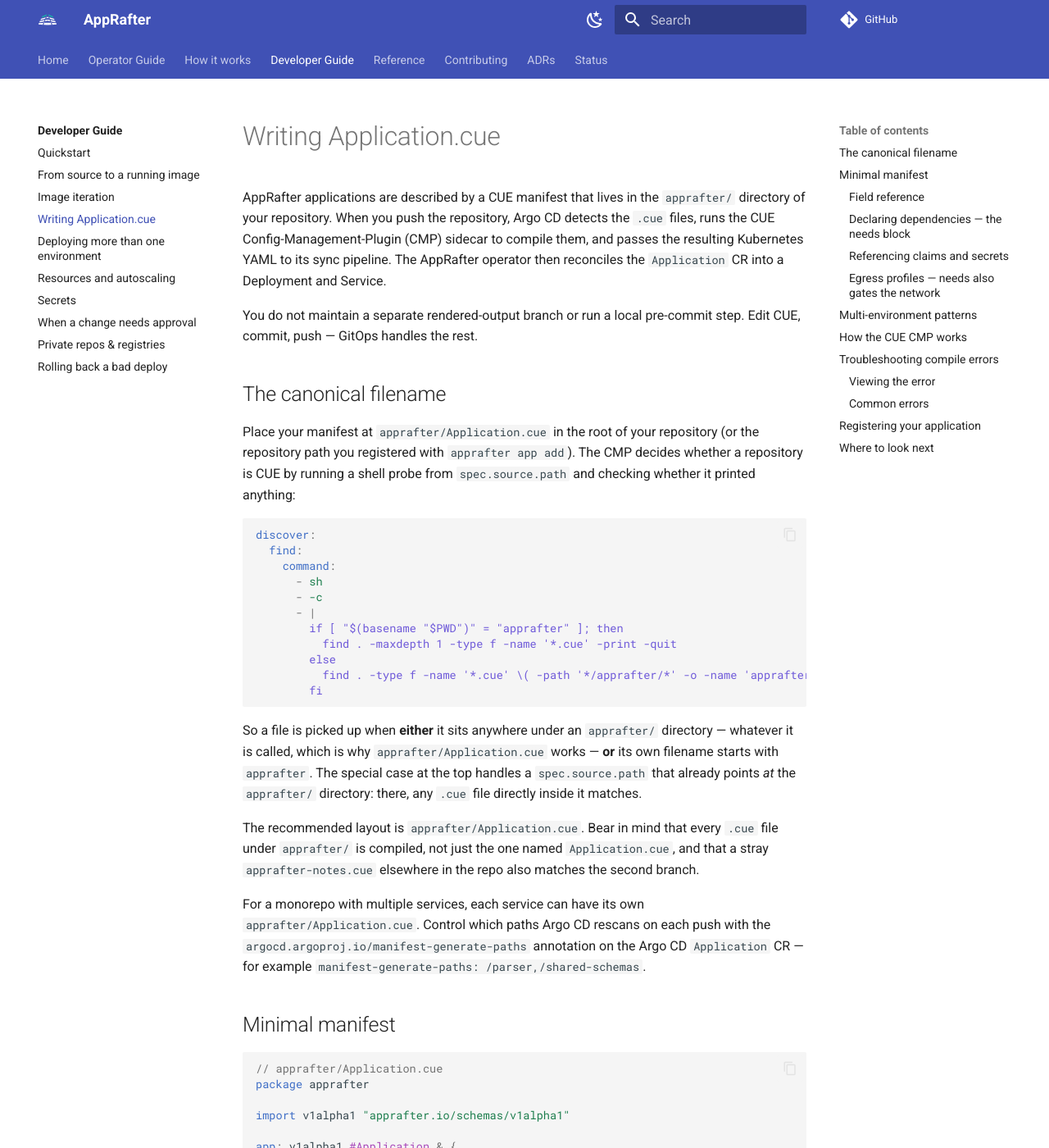
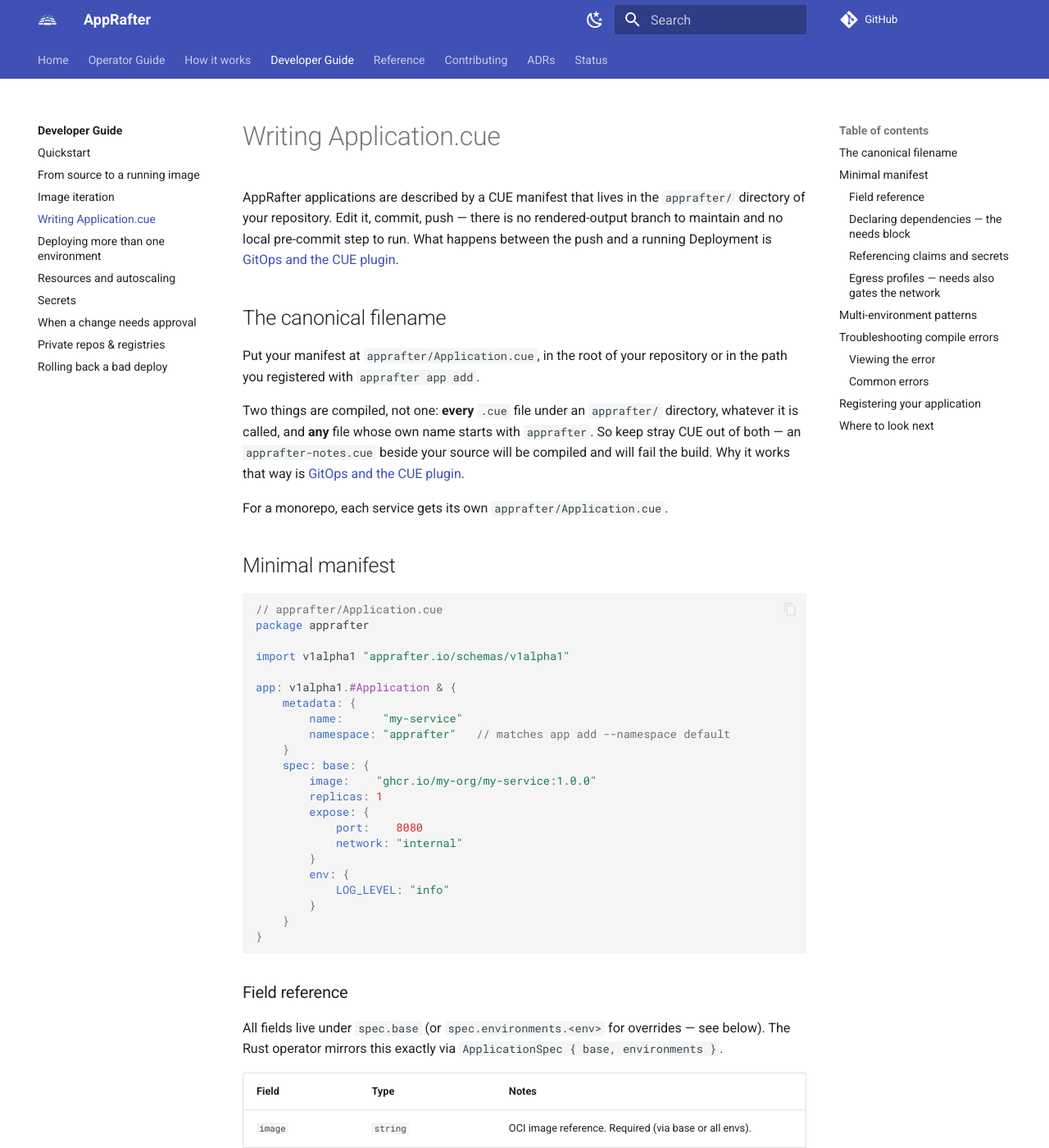
Before and after one commit to AppRafter/apprafter, an MkDocs documentation site: the page built from docs/dev-guide/application-cue.md, in a window 1280 px wide and 1400 px high. Shown: the whole window at 82% size. Built offline with MkDocs 1.6.1 and Material for MkDocs 9.7.7, drawn with Linux system fonts in a browser that asks for light colours; comment, search, counter and statistics services are not loaded; some of the changed text lies outside the part shown.

Commit message:
docs: the CUE plugin gets the page it never had
`application-cue.md` opened by explaining Argo CD's discovery, the
plugin sidecar and the operator's reconcile — three components, before
the reader had written a line of CUE — and carried a shell probe, the
sidecar's three internals and a kubectl log recipe further down. Roughly
forty per cent of a page whose job is a field reference.

There was nowhere to put it: no mechanism page existed for the CMP or
for GitOps at all, which is why the owner's finding named this passage
specifically. `how-it-works/gitops-and-the-cue-cmp.md` is that page.

What the guide keeps is the rule, in the imperative: put the manifest at
apprafter/Application.cue, and know that every .cue under an apprafter/
directory is compiled and so is any file whose name starts with
apprafter — so keep stray CUE out of both. That last clause is the only
part of the probe a reader can act on, and it is the part that bites.

ADR 0029 moves to the new page with the paragraph it is authority for.
ADR 0044 and ADR 0046 are dropped from the trailer under the whole-file
rule: neither told a reader following the recipe anything they could
act on.

The `schema-check-ignore` for `spec.source.path` moves too. Left behind
on a page that no longer names the field it exempts, it would have
become an exemption silencing nothing — and `exemptions` is compared for
equality in both directions, so that shows up as a finding rather than
as nothing.

One self-inflicted catch, and the class earned its keep: shortening
"under your own `<your-repo>/cue.mod/pkg/`" to "`cue.mod/pkg/`" turned a
path belonging to the reader into a claim about this repository, and
code-path said so. The marker is back.

Census: adr_references 91 -> 88.

Co-Authored-By: Claude Opus 5 (1M context) <noreply@anthropic.com>
Claude-Session: https://claude.ai/code/session_01WbPAZy6KmkaLV4PwDBb4iN

````diff
--- a/docs/dev-guide/application-cue.md
+++ b/docs/dev-guide/application-cue.md
@@ -1,66 +1,27 @@
 ---
 description: "Field-by-field guide to the CUE manifest that describes an application — image, expose, resources, needs, and per-environment overrides."
-schema-check-ignore:
-  - path: "spec.source.path"
-    reason: external-tool
-    since: v0.2.44
-    note: Argo CD's Application CR, whose field set AppRafter does not model
 ---
 
 # Writing Application.cue
 
-AppRafter applications are described by a CUE manifest that lives
-in the `apprafter/` directory of your repository. When you push the
-repository, Argo CD detects the `.cue` files, runs the CUE
-Config-Management-Plugin (CMP) sidecar to compile them, and passes
-the resulting Kubernetes YAML to its sync pipeline. The AppRafter
-operator then reconciles the `Application` CR into a Deployment and
-Service.
-
-You do not maintain a separate rendered-output branch or run a
-local pre-commit step. Edit CUE, commit, push — GitOps handles
-the rest.
+AppRafter applications are described by a CUE manifest that lives in the
+`apprafter/` directory of your repository. Edit it, commit, push — there is no
+rendered-output branch to maintain and no local pre-commit step to run. What
+happens between the push and a running Deployment is
+[GitOps and the CUE plugin](../how-it-works/gitops-and-the-cue-cmp.md).
 
 ## The canonical filename
 
-Place your manifest at `apprafter/Application.cue` in the root
-of your repository (or the repository path you registered with
-`apprafter app add`). The CMP decides whether a repository is CUE by
-running a shell probe from `spec.source.path` and checking whether it
-printed anything:
+Put your manifest at `apprafter/Application.cue`, in the root of your
+repository or in the path you registered with `apprafter app add`.
 
-```yaml
-discover:
-  find:
-    command:
-      - sh
-      - -c
-      - |
-        if [ "$(basename "$PWD")" = "apprafter" ]; then
-          find . -maxdepth 1 -type f -name '*.cue' -print -quit
-        else
-          find . -type f -name '*.cue' \( -path '*/apprafter/*' -o -name 'apprafter*.cue' \) -print -quit
-        fi
-```
+Two things are compiled, not one: **every** `.cue` file under an `apprafter/`
+directory, whatever it is called, and **any** file whose own name starts with
+`apprafter`. So keep stray CUE out of both — an `apprafter-notes.cue` beside
+your source will be compiled and will fail the build. Why it works that way is
+[GitOps and the CUE plugin](../how-it-works/gitops-and-the-cue-cmp.md#what-makes-a-repository-cue).
 
-So a file is picked up when **either** it sits anywhere under an
-`apprafter/` directory — whatever it is called, which is why
-`apprafter/Application.cue` works — **or** its own filename starts
-with `apprafter`. The special case at the top handles a
-`spec.source.path` that already points *at* the `apprafter/`
-directory: there, any `.cue` file directly inside it matches.
-
-The recommended layout is `apprafter/Application.cue`. Bear in mind
-that every `.cue` file under `apprafter/` is compiled, not just the
-one named `Application.cue`, and that a stray `apprafter-notes.cue`
-elsewhere in the repo also matches the second branch.
-
-For a monorepo with multiple services, each service can have its
-own `apprafter/Application.cue`. Control which paths Argo CD
-rescans on each push with the
-`argocd.argoproj.io/manifest-generate-paths` annotation on the
-Argo CD `Application` CR — for example
-`manifest-generate-paths: /parser,/shared-schemas`.
+For a monorepo, each service gets its own `apprafter/Application.cue`.
 
 ## Minimal manifest
 
@@ -349,37 +310,6 @@ With `--env prod`:
 Registered without `--env`, the operator uses `spec.base` directly
 without applying any environment overlay.
 
-## How the CUE CMP works
-
-The CUE plugin runs in a sidecar container named `cue-cmp`, inside
-the Argo CD `argocd-repo-server` pod. When Argo CD clones a repository
-and the discovery probe above prints a match, the sidecar runs its
-`entrypoint.sh`, which does three things worth knowing about:
-
-1. **It changes directory into `apprafter/`** when `spec.source.path`
-   pointed at a parent. Everything below runs from the package
-   directory.
-2. **It writes the schema and the `claim` binding into your checkout**
-   — a workspace-local CUE module holding the exact
-   `apprafter.io/schemas/v1alpha1` the sidecar image ships, plus a
-   generated `apprafter_claim_gen.cue` that defines the `claim` value
-   your `env` references resolve against (ADR 0046). Both are
-   inject-wins: they overwrite anything you vendored. This is why you
-   do not vendor the schema yourself, and why bare
-   `claim.pg.url` selectors resolve without you declaring them.
-3. **It exports each manifest separately.** A single
-   `cue export ./... --out yaml` would emit your named top-level values
-   (`app: …`, `web: …`) as keys of one YAML document, which Argo CD
-   would reject as a manifest with no `apiVersion`. So the sidecar
-   exports to JSON, enumerates the top-level values that look like
-   Kubernetes objects (`apiVersion` + `kind` present), and re-exports
-   each one on its own with `cue export ./... -e <key> --out yaml`,
-   separated by `---`. Top-level helper values that are not Kubernetes
-   objects are skipped rather than emitted.
-
-The sidecar is installed and kept up to date by the platform-stack
-chart; no manual sidecar configuration is required on your part.
-
 ## Troubleshooting compile errors
 
 When CUE compilation fails, Argo CD surfaces the error in the
@@ -393,17 +323,8 @@ badge → expand the error accordion. The CMP wrapper normalizes
 CUE errors to a single-line summary in the badge, with the full
 `cue export` stderr in the expandable details.
 
-??? note "Reading the same thing from a shell"
-
-    ```sh
-    # Argo CD Application sync state.
-    kubectl get applications.argoproj.io <app-name> -n argocd \
-        -o jsonpath='{.status.conditions}'
-
-    # The CMP sidecar's log, for the full cue output. The container is
-    # named `cue-cmp` — `argocd-cue-cmp` is the image, not the container.
-    kubectl logs -n argocd deploy/argocd-repo-server -c cue-cmp --tail=50
-    ```
+Reading the same thing from a shell, including the plugin's own log, is on
+[GitOps and the CUE plugin](../how-it-works/gitops-and-the-cue-cmp.md#reading-it-when-it-goes-wrong).
 
 ### Common errors
 
@@ -412,14 +333,12 @@ CUE errors to a single-line summary in the badge, with the full
 The import path must match exactly. Confirm the `package` directive
 at the top of your file and the import string.
 
-Do **not** vendor the schemas into your repository. The sidecar lays
-its own bundled copy down inject-wins before rendering, so a schema
-you vendored under your own `<your-repo>/cue.mod/pkg/` tree is
-overwritten at sync time and only diverges from what actually renders.
-`apprafter app scaffold` stopped vendoring in ADR 0046 for exactly
-this reason. The one place vendoring still matters is running `cue` by
-hand — use `apprafter app validate`, which lays out the same workspace
-the sidecar does.
+Do **not** vendor the schemas into your repository: whatever you put under
+your own `<your-repo>/cue.mod/pkg/` is overwritten at sync time and only diverges from what
+actually renders
+([why](../how-it-works/gitops-and-the-cue-cmp.md#what-the-sidecar-does-to-your-checkout)).
+To run `cue` by hand, use `apprafter app validate` — it lays out the same
+workspace the sidecar does.
 
 **`field not allowed: <field-name>`**
 
@@ -478,11 +397,9 @@ a running Deployment.
 - [`operator/operator-rendering/src/lib.rs`](https://github.com/apprafter/apprafter/blob/master/operator/operator-rendering/src/lib.rs)
   — `effective_spec()`, where the per-environment merge rules above are
   implemented.
-- [ADR 0029](../adr/0029-cue-cmp.md) — CUE CMP design rationale.
-- [ADR 0044](../adr/0044-per-environment-deploy.md) — why the active
-  environment is a per-deployment property.
-- [ADR 0046](../adr/0046-env-value-references.md) — the `claim` /
-  `secret` env-value references.
+- [GitOps and the CUE plugin](../how-it-works/gitops-and-the-cue-cmp.md) —
+  what happens between the push and a running Deployment, and why the
+  `claim` binding resolves without you declaring it.
 - [`examples/applications/parser.cue`](https://github.com/apprafter/apprafter/blob/master/examples/applications/parser.cue)
   — a worked multi-environment example.
 - [Developer quickstart](./quickstart.md) — scaffold and
--- a/docs/measurements/docs-health.json
+++ b/docs/measurements/docs-health.json
@@ -1,10 +1,10 @@
 {
-  "pages": 51,
-  "invocations": 581,
+  "pages": 52,
+  "invocations": 582,
   "identifiers": 331,
   "cue_documents": 6,
   "cue_fences": 22,
   "code_paths": 118,
-  "adr_references": 91,
+  "adr_references": 88,
   "exemptions": 7
 }
--- a/mkdocs.yml
+++ b/mkdocs.yml
@@ -279,6 +279,7 @@ nav:
       - Declared disk dependencies: how-it-works/needs-disk.md
       - Egress derived from declared dependencies: how-it-works/egress-policy.md
       - The target store on disk: how-it-works/the-target-store.md
+      - GitOps and the CUE plugin: how-it-works/gitops-and-the-cue-cmp.md
       - Right-sizing an application's requests: how-it-works/resources-and-autoscaling.md
   - Developer Guide:
       - Overview: dev-guide/index.md
````
Also changed, not shown: docs/how-it-works/gitops-and-the-cue-cmp.md (added, +134 -0 lines), docs/how-it-works/index.md (+4 -0 lines).
